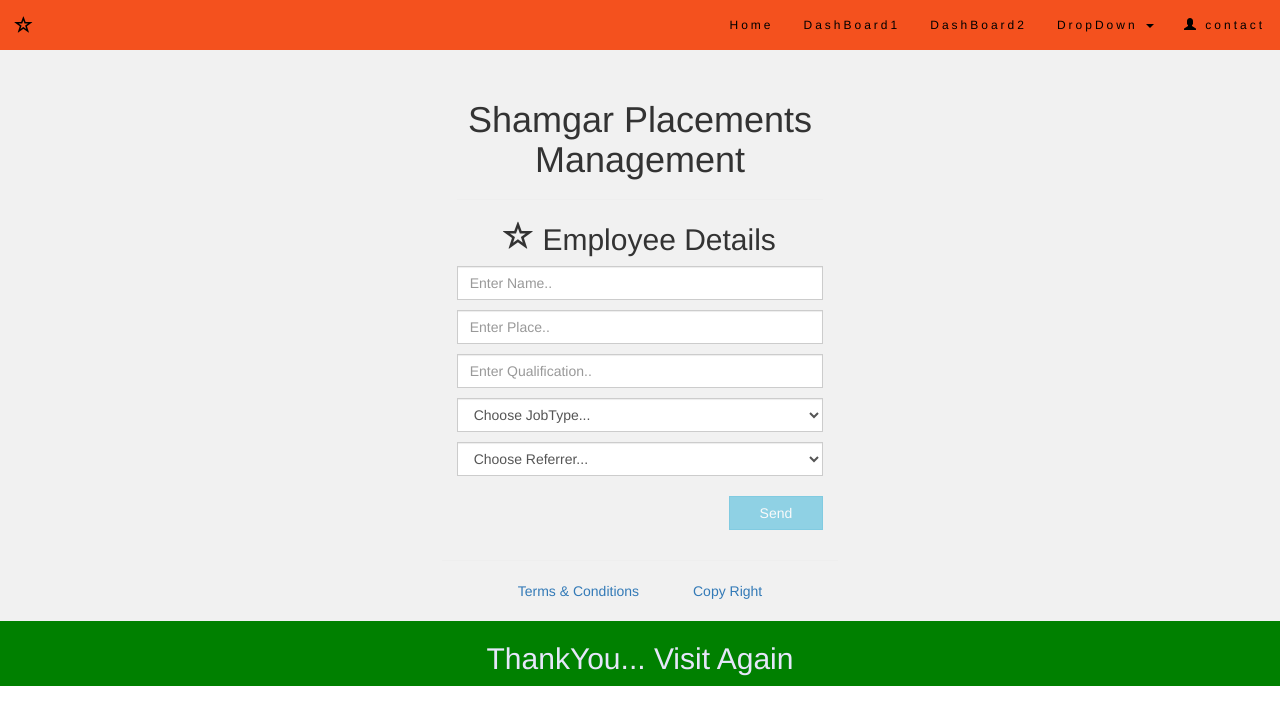
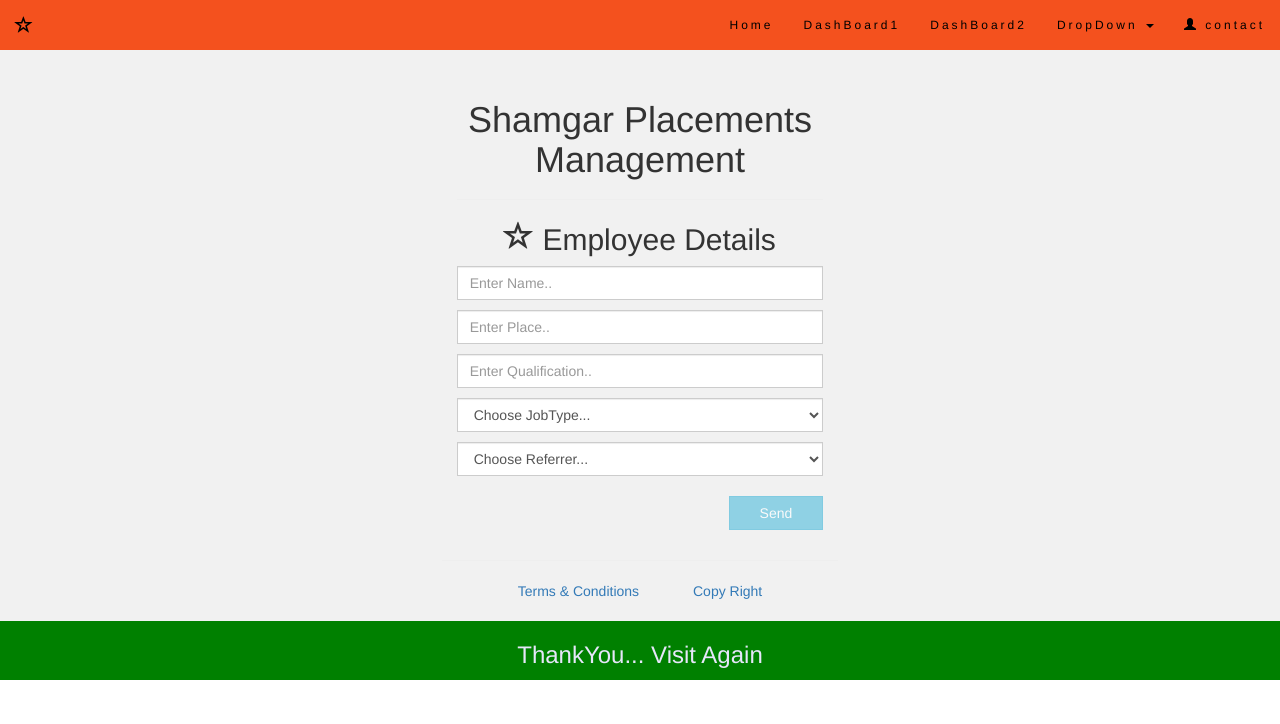
Before and after one commit to SivaBabu097/ShamApp, a website: page public/index.html at #!/contact in a window 1280 px wide. Drawn offline with nearby package versions, Linux system fonts and the light colour scheme; some packages are replaced by stand-ins of ours; no server answers.

Commit message:
first commit

```diff
--- a/public/views/home.html
+++ b/public/views/home.html
@@ -53,5 +53,5 @@
   </div>
 </div>
 <footer>
-   <h2> ThankYou... Visit Again </h2>
+   <h3> ThankYou... Visit Again </h3>
 </footer>
```
Also changed, not shown: public/views/contact.html (+1 -1 lines).
